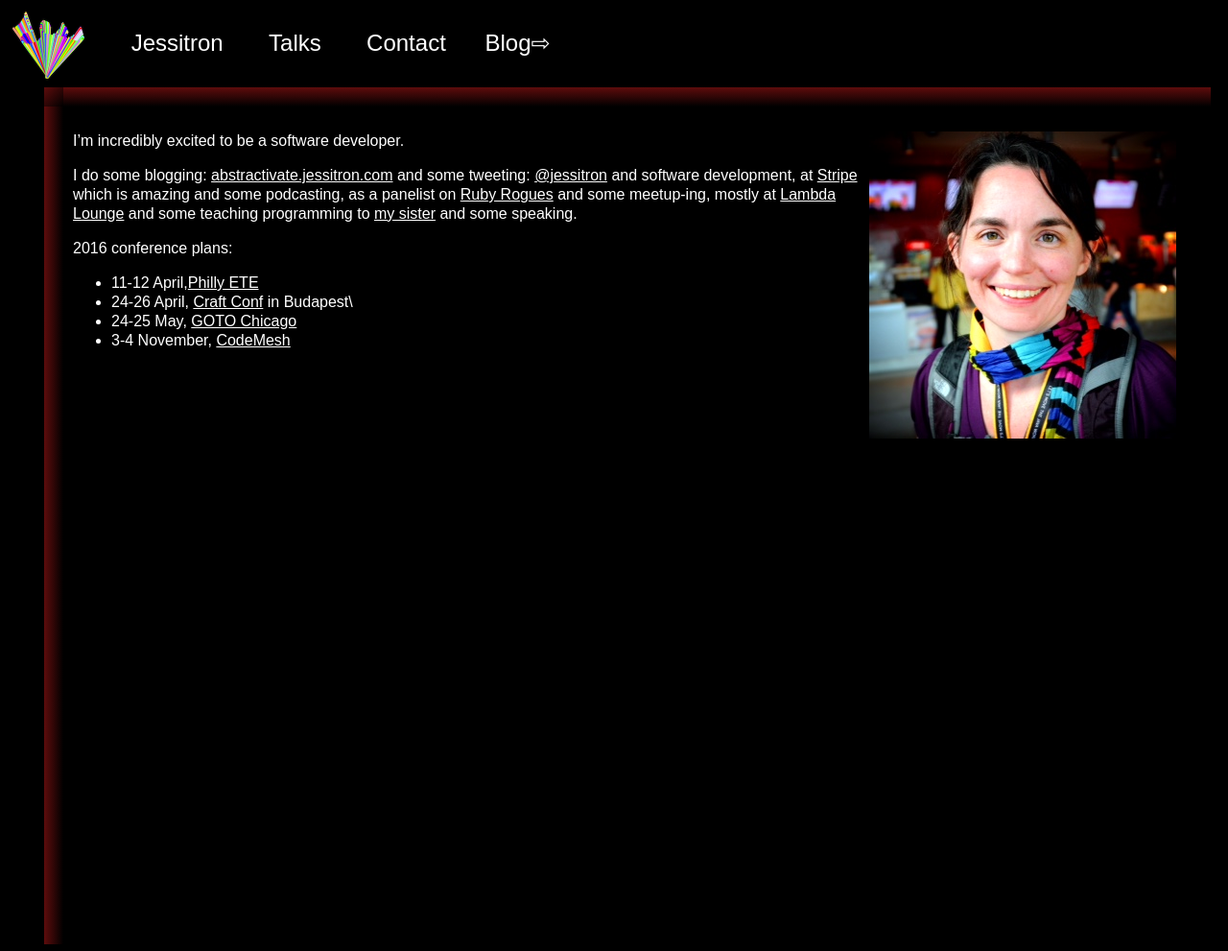
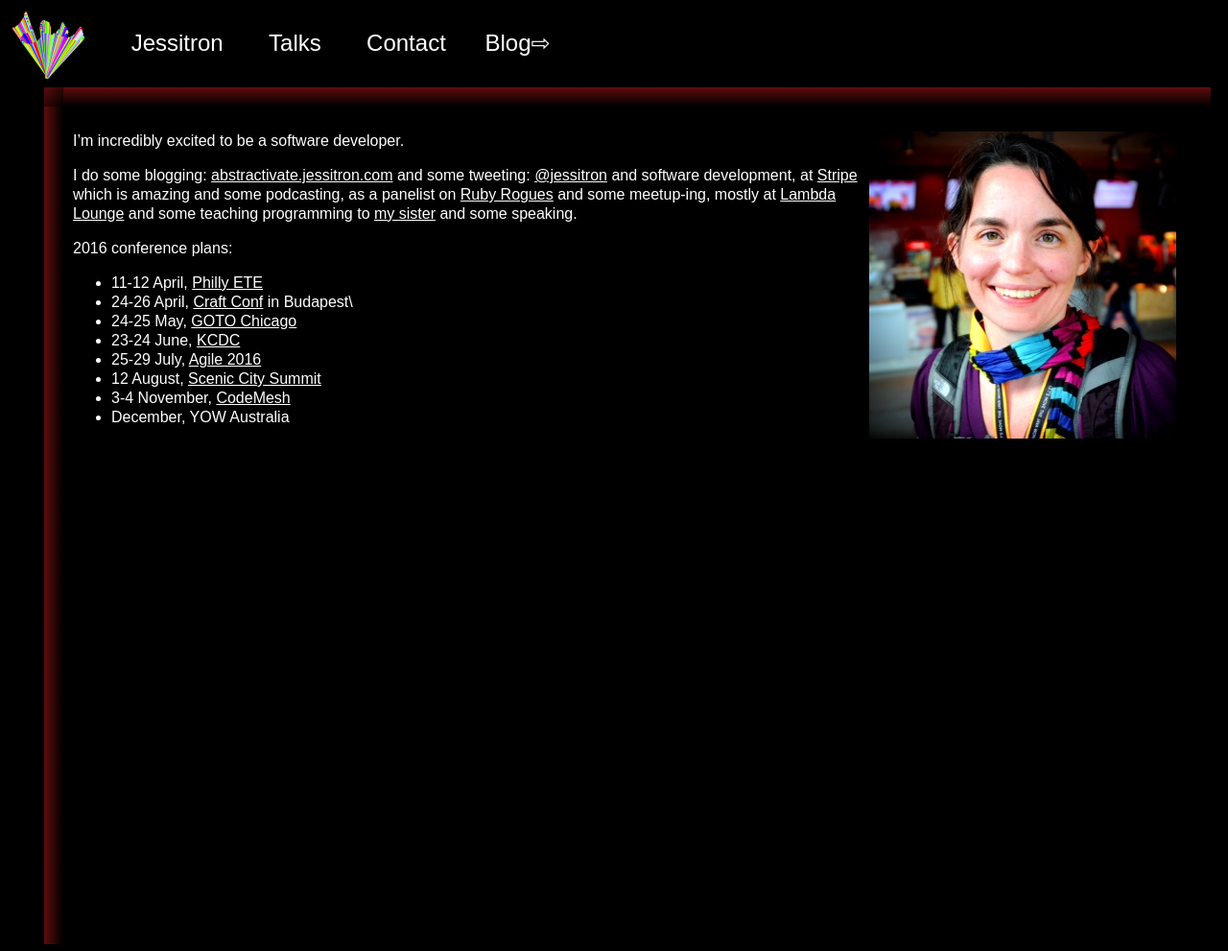
Before and after one commit to jessitron/jessitron.com, a Jekyll site: the page built from index.md, in a window 1280 px wide. Shown: the whole page at 96% size. Built offline with Jekyll 4.4.1, drawn with Linux system fonts in a browser that asks for light colours; Markdown is read by kramdown in place of the engine named in the settings.

Commit message:
add conf plans

```diff
--- a/index.md
+++ b/index.md
@@ -19,7 +19,11 @@ and some speaking.
 
 2016 conference plans:
 
-* 11-12 April,[Philly ETE](http://phillyemergingtech.com)
+* 11-12 April, [Philly ETE](http://phillyemergingtech.com)
 * 24-26 April, [Craft Conf](http://craft-conf.com/2015) in Budapest\
 * 24-25 May, [GOTO Chicago](http://gotocon.com/chicago-2016)
+* 23-24 June, [KCDC](http://kcdc.info)
+* 25-29 July, [Agile 2016](https://www.agilealliance.org/agile2016)
+* 12 August, [Scenic City Summit](http://www.sceniccitysummit.com/)
 * 3-4 November, [CodeMesh](http://www.codemesh.io/)
+* December, YOW Australia
```
